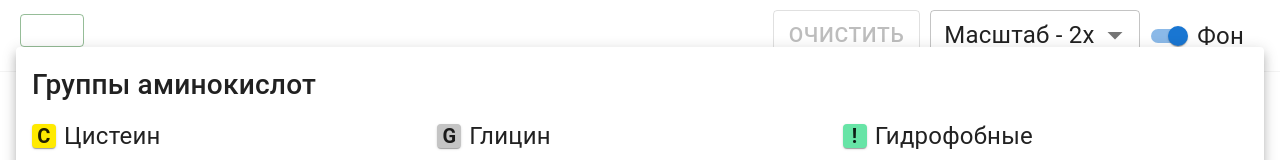
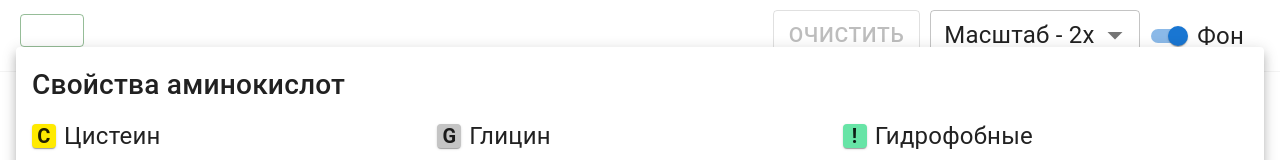
Before and after one commit to AndreiReznikov/amino, a React (Create React App) app: page / in a window 1280 px wide. Both pictures are taken after a click on the button "Обозначения". Shown: the top 160 px of the page. Built offline with nearby package versions, Linux system fonts and the light colour scheme; some icons are missing.

Commit message:
corrected text

```diff
--- a/src/components/Legend/LegendPopover/LegendPopover.tsx
+++ b/src/components/Legend/LegendPopover/LegendPopover.tsx
@@ -51,7 +51,7 @@ export const LegendPopover: React.FC<LegendPopoverProps> = ({
             id="amino-groups-title"
             gutterBottom
           >
-            Группы аминокислот
+            Свойства аминокислот
           </Typography>
 
           <IconButton onClick={onClose} size="small" aria-label="Закрыть">
```
Also changed, not shown: readme-img/achromatopsia.jpg, 1 other file (tests, documents, lock files or other folders).
